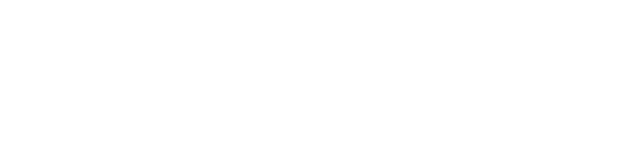
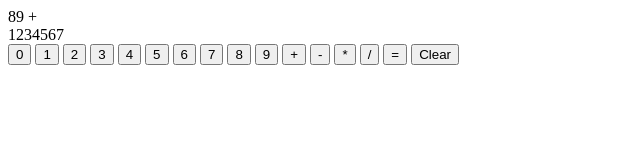
Before and after one commit to andyhyun/calculator, a plain HTML site: page index.html in a window 1280 px wide. Shown: the whole page, without its empty margins (0-640 px from the left). Drawn offline with Linux system fonts and the light colour scheme.

Commit message:
Add calculator buttons

```diff
--- a/index.html
+++ b/index.html
@@ -6,6 +6,27 @@
     <script src="./script.js" defer></script>
   </head>
   <body>
-
+    <div class="display">
+      <div class="memory">89 + </div>
+      <div class="main">1234567</div>
+    </div>
+    <div class="buttons">
+      <button type="button" data-key="0">0</button>
+      <button type="button" data-key="1">1</button>
+      <button type="button" data-key="2">2</button>
+      <button type="button" data-key="3">3</button>
+      <button type="button" data-key="4">4</button>
+      <button type="button" data-key="5">5</button>
+      <button type="button" data-key="6">6</button>
+      <button type="button" data-key="7">7</button>
+      <button type="button" data-key="8">8</button>
+      <button type="button" data-key="9">9</button>
+      <button type="button" data-key="+">+</button>
+      <button type="button" data-key="-">-</button>
+      <button type="button" data-key="*">*</button>
+      <button type="button" data-key="/">/</button>
+      <button type="button" data-key="=">=</button>
+      <button type="button" data-key="c">Clear</button>
+    </div>
   </body>
 </html>
```
